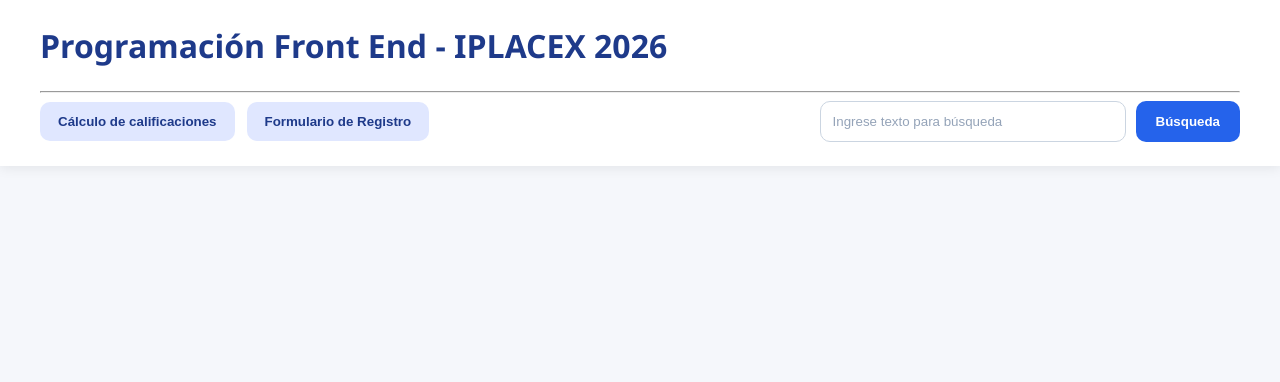
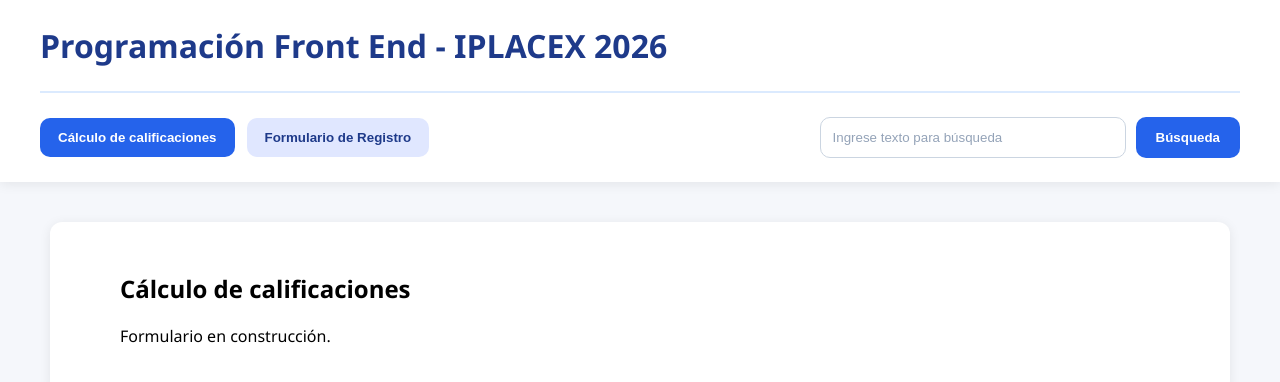
Before and after one commit to marc7soto-web/Control-notas-examen-final, a Vue app: page / in a window 1280 px wide. Shown: the top 382 px of the page. Built offline with nearby package versions, Linux system fonts and the light colour scheme.

Commit message:
Implementacion de navegacion entre pestañas con Vue

```diff
--- a/src/App.vue
+++ b/src/App.vue
@@ -15,11 +15,12 @@
         <!-- Pestañas del sistema -->
         <div class="tabs">
 
-          <button class="tab-button">
+          <button class="tab-button" :class="{ active: activeTab === 'calificaciones' }"
+            @click="activeTab = 'calificaciones'">
             Cálculo de calificaciones
           </button>
 
-          <button class="tab-button">
+          <button class="tab-button" :class="{ active: activeTab === 'registro' }" @click="activeTab = 'registro'">
             Formulario de Registro
           </button>
 
@@ -28,11 +29,7 @@
         <!-- Área de búsqueda -->
         <div class="search-area">
 
-          <input
-            type="text"
-            class="search-input"
-            placeholder="Ingrese texto para búsqueda"
-          >
+          <input type="text" class="search-input" placeholder="Ingrese texto para búsqueda">
 
           <button class="search-button">
             Búsqueda
@@ -44,12 +41,36 @@
 
     </header>
 
+    <main class="content">
+
+      <section v-if="activeTab === 'calificaciones'">
+
+        <h2>Cálculo de calificaciones</h2>
+
+        <p>
+          Formulario en construcción.
+        </p>
+
+      </section>
+
+      <section v-if="activeTab === 'registro'">
+
+        <h2>Formulario de Registro</h2>
+
+        <p>
+          Formulario en construcción.
+        </p>
+
+      </section>
+
+    </main>
+
   </div>
 </template>
 
 <script setup>
+import { ref } from 'vue'
 
-// En construcción.
-// Funcionalidades pendientes de implementación.
-
+// Controla la pestaña actualmente seleccionada.
+const activeTab = ref('calificaciones')
 </script>
--- a/src/style.css
+++ b/src/style.css
@@ -94,6 +94,34 @@
   background-color: #1d4ed8;
 }
 
+/* Línea divisoria */
+.divider {
+  border: none;
+  height: 2px;
+  background-color: #dbeafe;
+  margin-bottom: 24px;
+}
+
+/* Pestaña activa */
+.tab-button.active {
+  background-color: #2563eb;
+  color: #ffffff;
+}
+
+/* Área de contenido */
+.content {
+  margin: 40px 50px;
+}
+
+/* Tarjeta de contenido */
+.content section {
+  background-color: #ffffff;
+  padding: 30px;
+  padding-left: 70px;
+  border-radius: 12px;
+  box-shadow: 0 2px 12px rgba(0, 0, 0, 0.08);
+}
+
 /* Diseño responsive */
 @media (max-width: 768px) {
 
@@ -118,11 +146,4 @@
     width: 100%;
   }
 
-    .divider {
-    border: none;
-    height: 2px;
-    background-color: #dbeafe;
-    margin-bottom: 24px;
 }
-
-}
```
Lines whose indentation alone changed are shown as unchanged.
